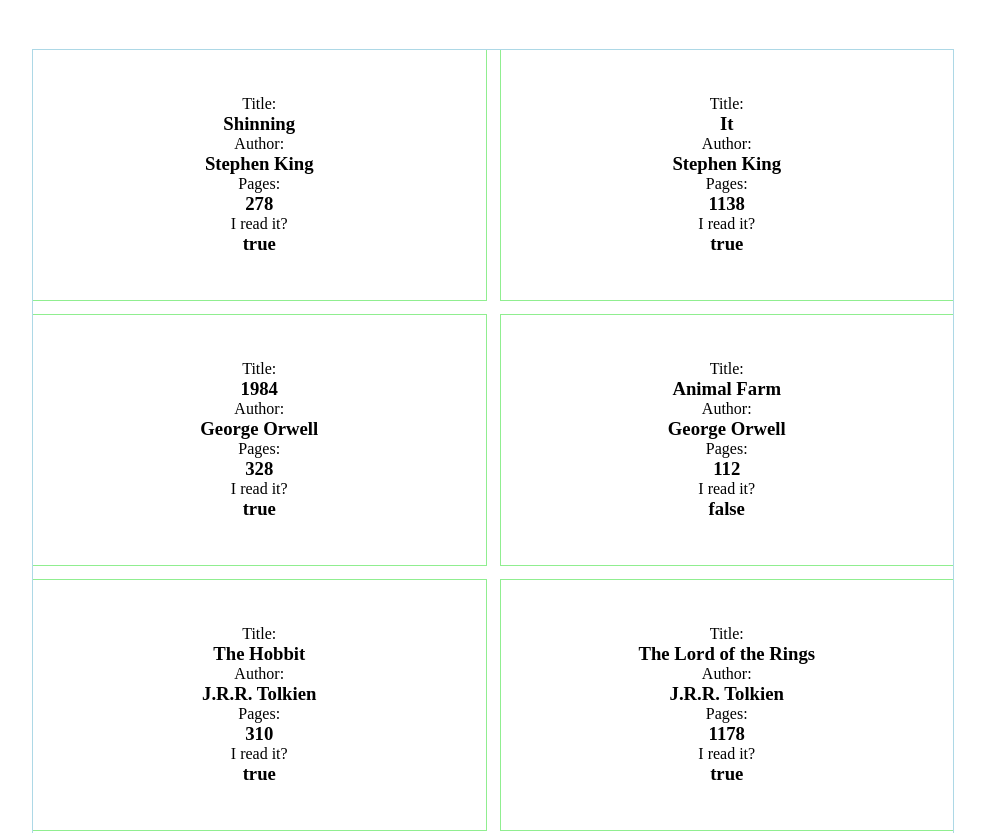
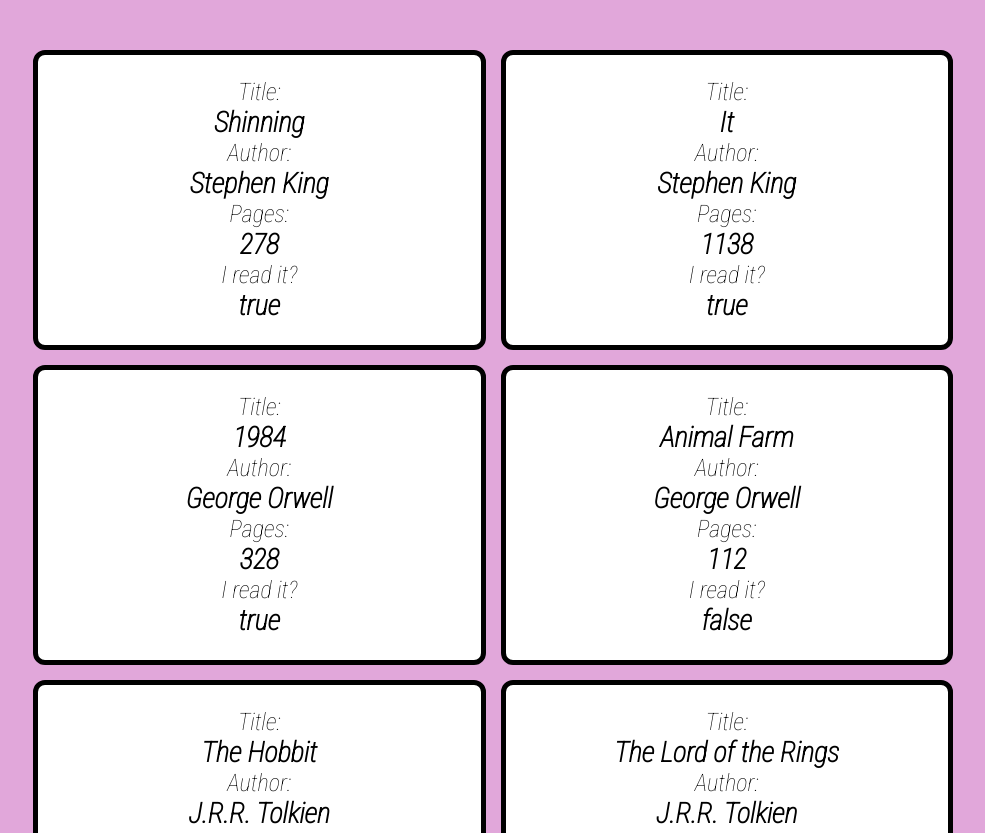
Before and after one commit to vukmilenkovic/Library, a plain HTML site: page index.html in a window 1280 px wide. Shown: the top 833 px of the page, without its empty margins (147-1132 px from the left). Drawn offline with Linux system fonts and the light colour scheme.

Commit message:
Styled the document more to display more user friendly UI
Must create a JSON database for the library

```diff
--- a/index.js
+++ b/index.js
@@ -28,7 +28,7 @@ book_010 = addBookToLibrary('The Catcher in the Rye', 'J.D. Salinger', '277', fa
 myLibrary.push(book_001, book_002, book_003, book_004, book_005, book_006, book_007, book_008, book_009, book_010);
 
 
-// Grab the book elements for the DOM
+// Create the DOM elements for each book
 const books = document.querySelector('.books');
 
 myLibrary.forEach(bookData => {
@@ -40,6 +40,17 @@ myLibrary.forEach(bookData => {
         <p>Pages:<h3> ${bookData.pages}</h3></p>
         <p>I read it?<h3> ${bookData.read}</h3></p>
     `;
+    book.style.border = '5px solid black';
+    book.style.borderRadius = '12px';
+    book.style.backgroundColor = 'white';
+    book.style.fontSize = '24px';
+    book.style.padding = '20px';
 
     books.appendChild(book);
 })
+
+
+// TODO: Create a JSON Database to store the differert books
+// TODO: Create a button that will relocate the user to the page where he can
+// write his own book, the button will comunicate with the database, adding the
+// book to it
--- a/styles.css
+++ b/styles.css
@@ -2,18 +2,30 @@
     margin: 0;
     padding: 0;
 }
+
+
+@font-face {
+    font-family: 'Roboto';
+    src: url('Roboto_Condensed-ThinItalic.ttf');
+    font-weight: 400;
+    font-style: normal;
+    font-display: swap;
+}
+
 
 body {
     display: flex;
     align-items: center;
     justify-content: center;
     padding: 50px;
+    background-color: rgb(225, 167, 218);
+    font-family: 'Roboto', sans-serif;
 }
 
 .container{
     height: auto;
     min-width: 920px;
-    outline: 0.5px solid lightblue;
+
 
 }
 .books {
@@ -25,7 +37,7 @@ body {
 }
 
 .book {
-    outline: 0.5px solid lightgreen;
+
     min-height: 250px;
     display: flex;
     flex-direction: column;
```
Also changed, not shown: Roboto_Condensed-ThinItalic.ttf (added), Roboto_SemiCondensed-Regular.ttf (added).
